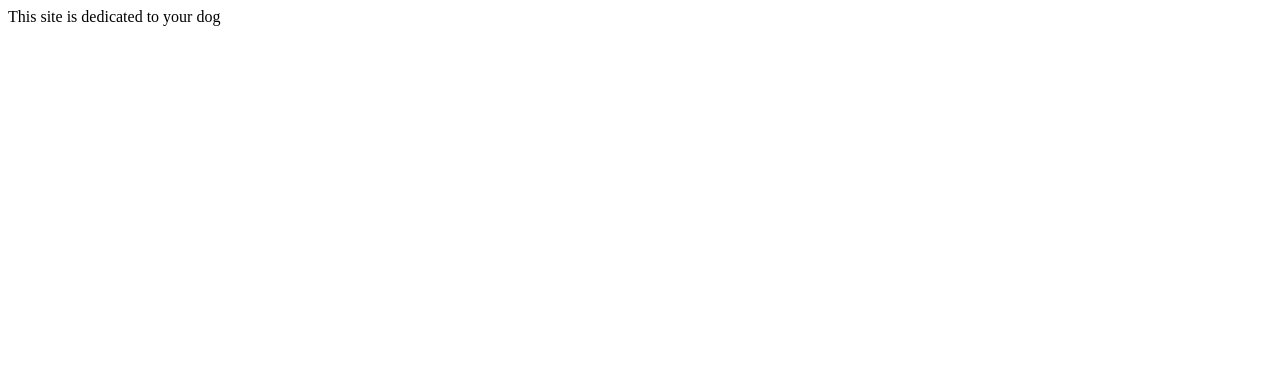
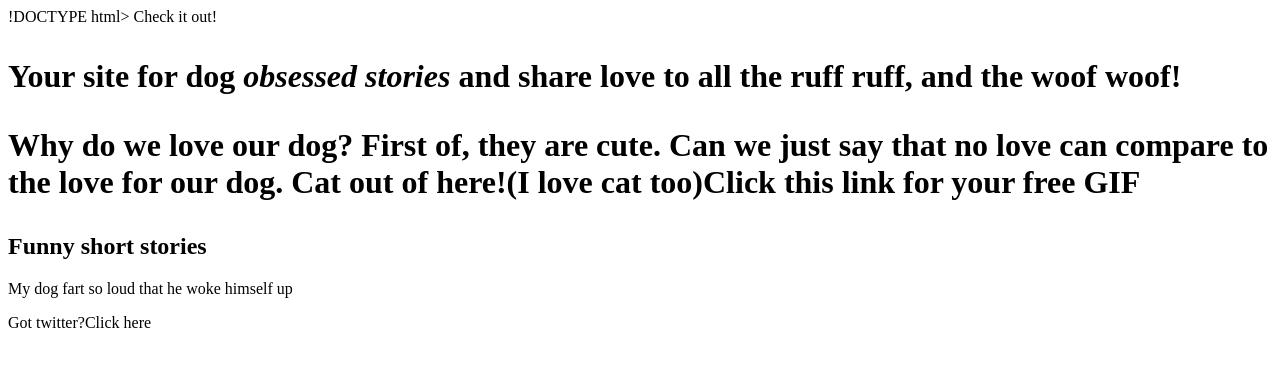
Before and after one commit to mahalocode/sample_html, a plain HTML site: page index.html in a window 1280 px wide. Drawn offline with Linux system fonts and the light colour scheme.

Commit message:
adding link

```diff
--- a/index.html
+++ b/index.html
@@ -1 +1,18 @@
-<p>This site is dedicated to your dog</p>
+!DOCTYPE html>
+<html>
+	  <head>
+	  	<title>Your dog</title>
+	  	<meta charset="utf-8">
+	  </head>
+	  	<a herf="https://mahalocode.github.io/sample_html">Check it out!</a>
+	  <body>
+	  	<h1>
+	  	<p>Your site for dog <em>obsessed stories</em> and share love to all the ruff ruff, and the woof woof! <p/>
+	  	<p>Why do we love our dog? First of, they are cute. Can we just say that no love can compare to the love for our dog. <strong>Cat out of here!</strong>(I love cat too)<a herf="">Click this link for your free GIF</a></p>
+
+	  	<h2>Funny short stories</h2>
+	  	<p>My dog fart so loud that he woke himself up</p>
+
+	  	<p>Got twitter?<a herf="http://twitter.com/kaizenwb">Click here</a>
+     </body>
+</html>
```
Also changed, not shown: 1 other file.
